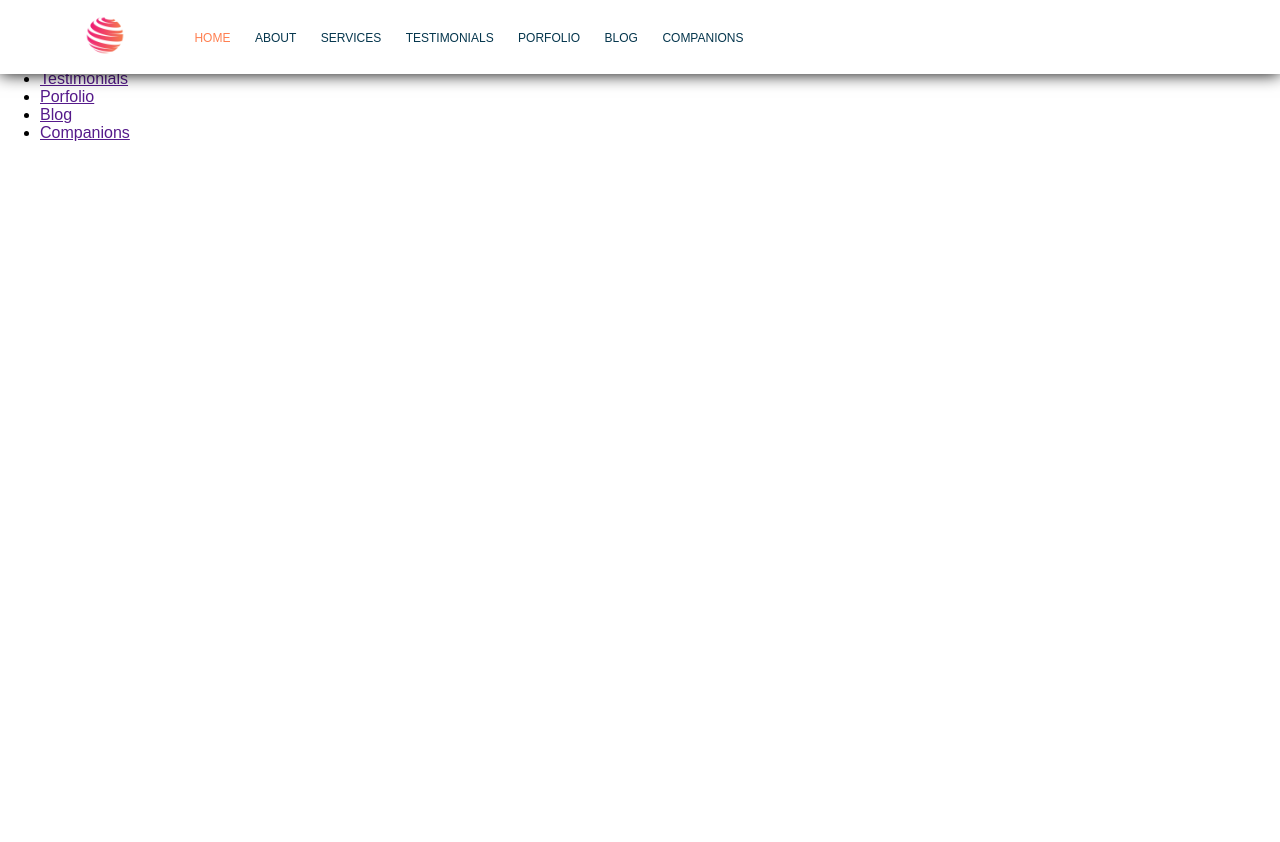
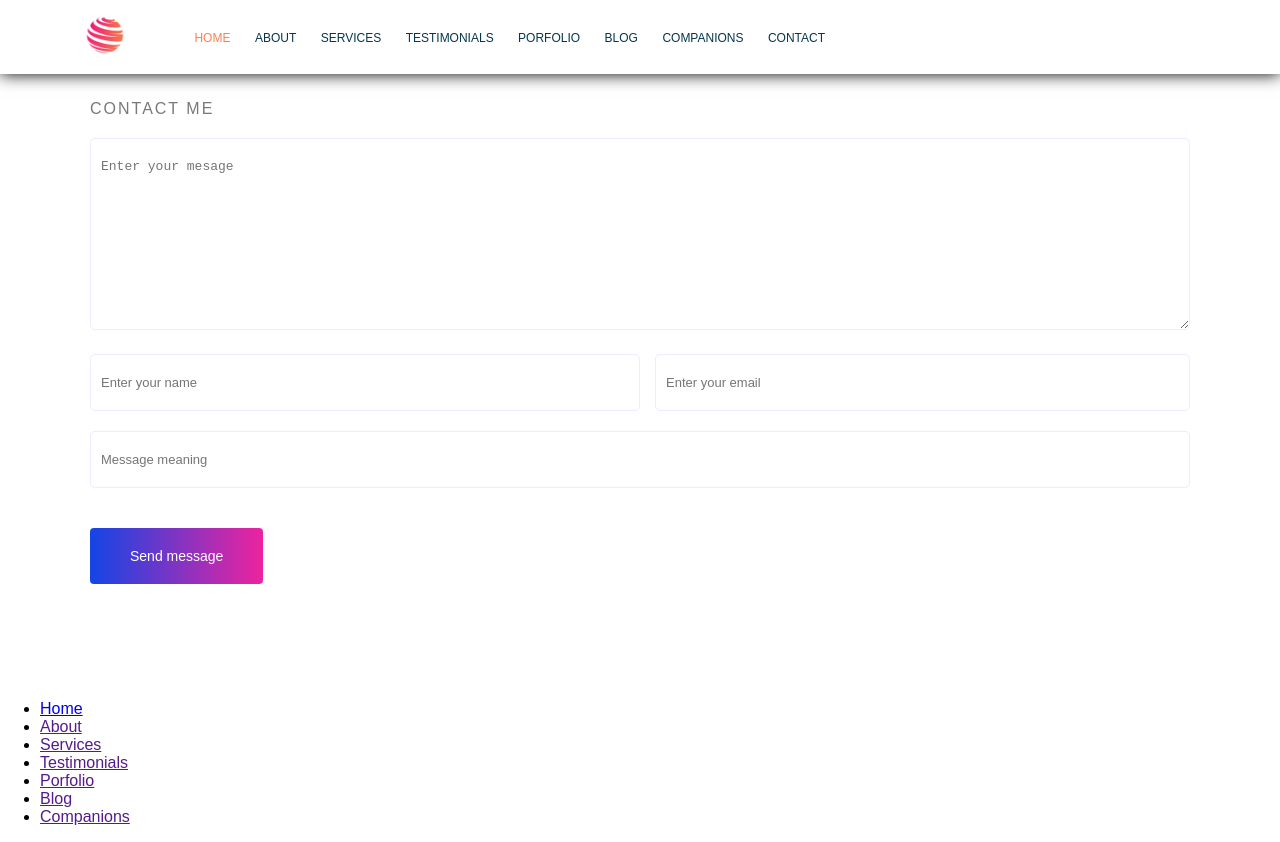
Before and after one commit to farmix2003/Portfolio, a plain HTML site: page contact.html in a window 1280 px wide. Before the commit the page ends 800 px from the top, so only its background shows below. Drawn offline with Linux system fonts and the light colour scheme.

Commit message:
new styles added

```diff
--- a/contact.html
+++ b/contact.html
@@ -5,8 +5,8 @@
     <meta http-equiv="X-UA-Compatible" content="IE=edge">
     <meta name="viewport" content="width=device-width, initial-scale=1.0">
     <title>Porfolio</title>
-    <link rel="stylesheet" href="css/style.css">
     <link rel="stylesheet" href="css/shared.css">
+    <link rel="stylesheet" href="css/contact.css">
     <link rel="stylesheet" href="https://cdnjs.cloudflare.com/ajax/libs/font-awesome/6.2.1/css/all.min.css" integrity="sha512-MV7K8+y+gLIBoVD59lQIYicR65iaqukzvf/nwasF0nqhPay5w/9lJmVM2hMDcnK1OnMGCdVK+iQrJ7lzPJQd1w==" crossorigin="anonymous" referrerpolicy="no-referrer" />
 </head>
 <body>
@@ -27,11 +27,32 @@
                 <li class="main-navigation-item"><a href="">Porfolio</a></li>
                 <li class="main-navigation-item"><a href="">Blog</a></li>
                 <li class="main-navigation-item"><a href="">Companions</a></li>
+                <li class="main-navigation-item"><a href="./contact.html">Contact</a></li>
             </ul>
         </nav>
    </div>
 </header>
 
+<!-- Contact section -->
+
+<div class="container">
+    <section class="contact" id="contact">
+      <div class="section-subtitle">
+        Contact me
+      </div>
+      <form action="/serve.php" method="GET">
+        <textarea name="message" rows="10" placeholder="Enter your mesage"></textarea>
+        <div class="half_part fistname">
+            <input type="text" name="firstname" placeholder="Enter your name">
+        </div>
+        <div class="half_part email">
+        <input type="email" name="email" placeholder="Enter your email">
+        </div>
+        <input type="text" name="subject" placeholder="Message meaning">
+        <button class="button contact-btn" type="submit">Send message</button>
+      </form>
+    </section>
+</div>
 
     <!-- Footer qismi Start-->
 <footer>
--- /dev/null
+++ b/css/contact.css
@@ -0,0 +1,35 @@
+.contact{
+    padding: 100px 20px;
+}
+
+input, textarea{
+    width: 100%;
+    margin-top: 10px;
+    margin-bottom: 10px;
+    padding: 20px;
+    border: 1px solid #f0e9ff;
+    border-radius: 5px;
+    padding-left: 10px;
+    font-size: 13px;
+    background: transparent;
+    color: #495057;
+    box-sizing: border-box;
+}
+textarea:focus,
+input:focus{
+    outline: none;
+}
+.half_part{
+    width: 50%;
+    float: left;
+    box-sizing: border-box;
+}
+.firstname{
+    padding-right: 15px;
+}
+.email{
+    padding-left:  15px;
+}
+.contact-btn{
+    margin-top: 30px;
+}
--- a/css/shared.css
+++ b/css/shared.css
@@ -9,6 +9,18 @@ body{
 
 .toppercase{
     text-transform: uppercase;
+}
+.clearboth{
+    clear: both;
+}
+.main-header{
+    position: fixed;
+    top: 0;
+    left: 0;
+    background-color: #fff;
+    width: 100%;
+    box-shadow:0px 0.1px 16px 0px rgb(0 0 0 / 10);
+    z-index: 111    ;
 }
 .main-header-brand {
     display: inline-block;
@@ -43,3 +55,38 @@ body{
 .main-navigation-item.active a{
     color: coral;
 }
+.section-subtitle{
+    letter-spacing: 2px;
+    font-weight: 500;
+    margin-bottom: 10px;
+    color: #797979;
+    text-transform: uppercase;
+}
+.section-title{
+    margin-top: 5px;
+    font-size: 42px;
+    font-weight: 700;
+    text-transform: capitalize;
+    color: #05364d;
+}
+.section-description{
+    font-size: 14px;
+    font-weight: 300;
+    color: #797979;
+    line-height: 27px;
+}
+.button{
+    border: none;
+   background: linear-gradient(to right, #1345e6, #ed239f);
+    margin-top: 30px;
+    color: #fff;
+    font-weight: 500;
+    font-size: 14px;
+    padding: 20px 40px;
+    cursor: pointer;
+    border-radius: 4px;
+}
+.button:hover{
+    /* background-position: right center; */
+    background: linear-gradient(to right, #ed239f, #1345e6);
+}
--- a/css/style.css
+++ b/css/style.css
@@ -1,16 +1,4 @@
 
-.clearboth{
-    clear: both;
-}
-.main-header{
-    position: fixed;
-    top: 0;
-    left: 0;
-    background-color: #fff;
-    width: 100%;
-    box-shadow:0px 0.1px 16px 0px rgb(0 0 0 / 10);
-    z-index: 111    ;
-}
 
 .main-section {
     padding: 100px 30px;
@@ -92,41 +80,7 @@
     width: 50%;
     float: left;
 }
-.section-subtitle{
-    letter-spacing: 2px;
-    font-weight: 500;
-    margin-bottom: 10px;
-    color: #797979;
-    text-transform: uppercase;
-}
-.section-title{
-    margin-top: 5px;
-    font-size: 42px;
-    font-weight: 700;
-    text-transform: capitalize;
-    color: #05364d;
-}
-.section-description{
-    font-size: 14px;
-    font-weight: 300;
-    color: #797979;
-    line-height: 27px;
-}
-.button{
-    border: none;
-   background: linear-gradient(to right, #1345e6, #ed239f);
-    margin-top: 30px;
-    color: #fff;
-    font-weight: 500;
-    font-size: 14px;
-    padding: 20px 40px;
-    cursor: pointer;
-    border-radius: 4px;
-}
-.button:hover{
-    /* background-position: right center; */
-    background: linear-gradient(to right, #ed239f, #1345e6);
-}
+
 .about-me__button{
     margin-top: 40px;
 }
```
